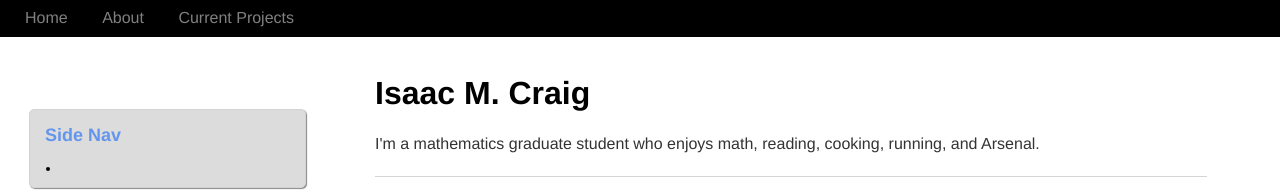
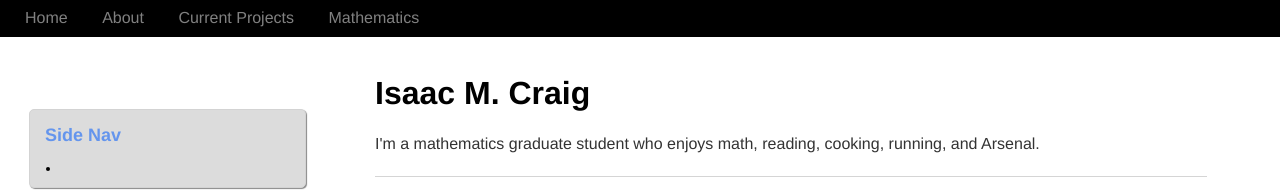
Before and after one commit to isundberg/isaacmc.github.io, a Jekyll site: the page built from about/index.html, in a window 1280 px wide. Shown: the top 195 px of the page. Built offline with Jekyll 4.4.1, drawn with Linux system fonts in a browser that asks for light colours.

Commit message:
Update default.html

```diff
--- a/_layouts/default.html
+++ b/_layouts/default.html
@@ -12,6 +12,7 @@
 	        		<li><a href="/">Home</a></li>
 		        	<li><a href="/about">About</a></li>
 		        	<li><a href="/projects">Current Projects</a></li>
+				<li><a href="/math">Mathematics</a></li>
 	    		</ul>
 			</nav>
 
```
